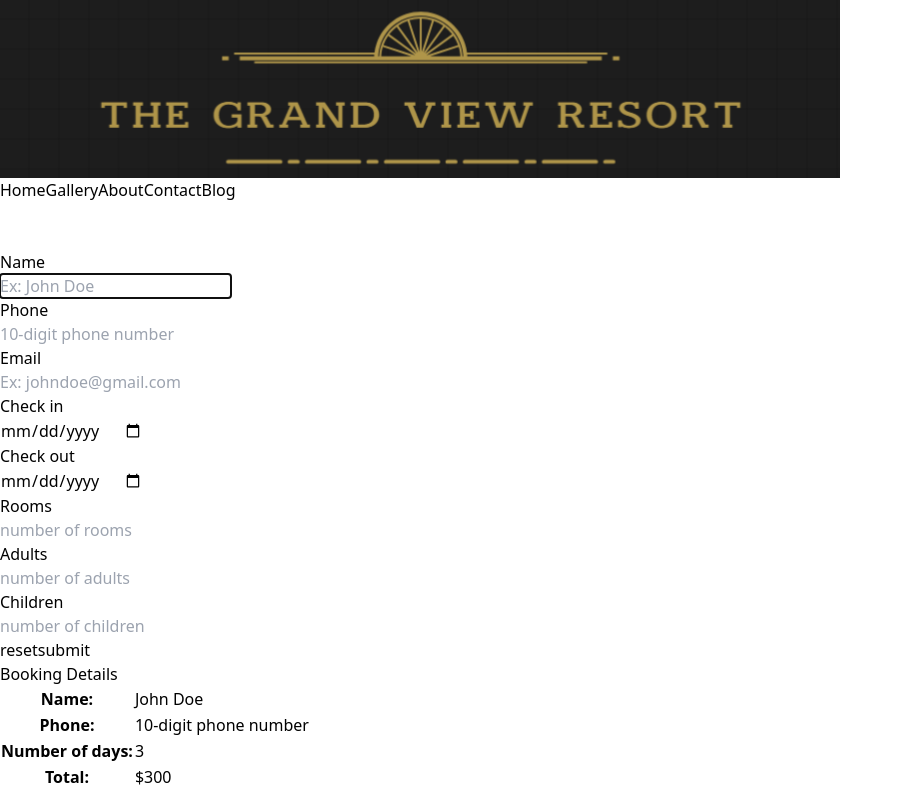
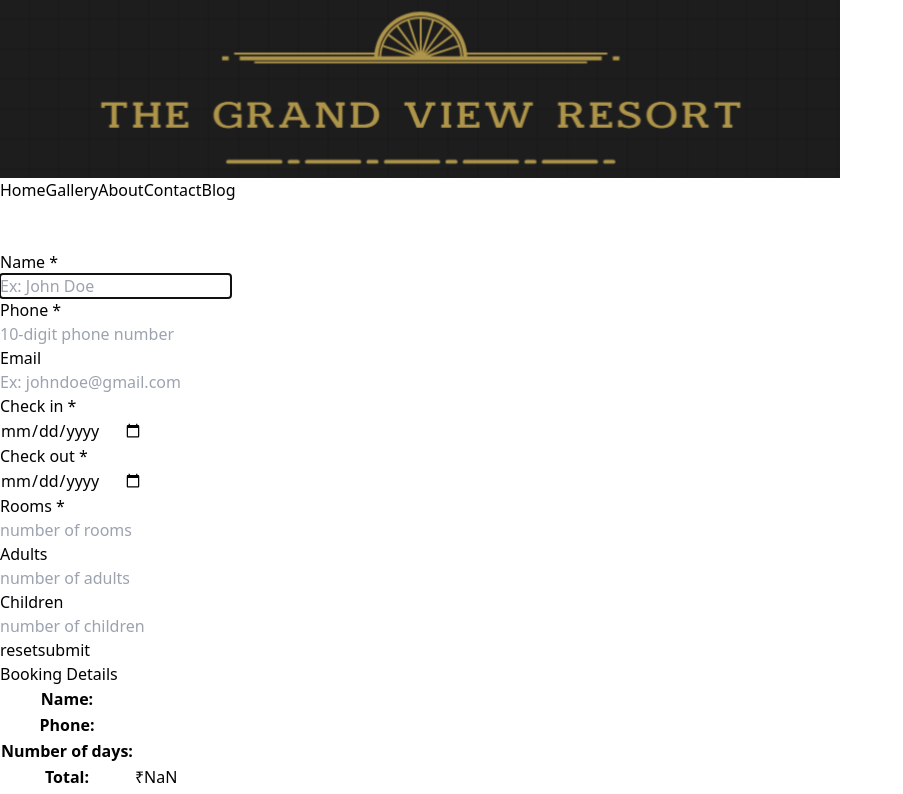
Before and after one commit to priyanshutariyal02/aaa-bbb-ccc-zzz, a React (Vite) app: page /booking in a window 1280 px wide. Shown: the top 794 px of the page, without its empty margins (0-903 px from the left). Built offline with nearby package versions, Linux system fonts and the light colour scheme.

Commit message:
add booking logic

```diff
--- a/src/pages/Booking.jsx
+++ b/src/pages/Booking.jsx
@@ -1,30 +1,81 @@
-import React from 'react';
-import { useLocation } from "react-router-dom";
+import React, { useState } from 'react';
+
+
 const Booking = () => {
-    let location = useLocation();
-    let room = location.state;
+
+    const [enteredValues, setEnteredValues] = useState({
+        name: '',
+        phone: '',
+        email: '',
+        checkin: '',
+        checkout: '',
+        rooms: '',
+        adults: '',
+        children: ''
+    });
+
+    function handleSubmit(e) {
+        e.preventDefault();
+        const fd = new FormData(e.target);
+        setEnteredValues({
+            name: fd.get('name'),
+            phone: fd.get('phone'),
+            email: fd.get('email'),
+            checkin: fd.get('checkin'),
+            checkout: fd.get('checkout'),
+            rooms: fd.get('rooms'),
+            adults: fd.get('adults'),
+            children: fd.get('children')
+        });
+        const data = Object.fromEntries(fd.entries());
+        console.log(data);
+        console.log(enteredValues);
+        // e.target.reset();
+    }
+
+
+    function calculateNumberOfDays(checkin, checkout) {
+        // Parse the check-in and check-out dates
+        const checkinDate = new Date(checkin);
+        const checkoutDate = new Date(checkout);
+
+        // Calculate the difference in milliseconds
+        const differenceInMs = checkoutDate - checkinDate;
+
+        // Convert milliseconds to days
+        const daysDifference = Math.ceil(differenceInMs / (1000 * 60 * 60 * 24));
+
+        return daysDifference;
+    }
+
+    const days = calculateNumberOfDays(enteredValues.checkin, enteredValues.checkout);
 
     return (
         <div className='w-full min-h-[100vh] pt-[10rem] '>
             <div className='w-full h-screen flex booking-page'>
                 {/* Form  */}
-                <form className='w-[60%] h-[70vh]'>
+                <form onSubmit={handleSubmit} className='w-[60%] h-[70vh]'>
                     <div className='w-full h-full shadow-xl flex flex-col gap-10 justify-center items-center bg-white booking-container'>
                         <div className='grid grid-cols-2 gap-8 justify-center book-inp'>
                             <div>
-                                <p className='text-black p-2 font-bold'>Name</p>
+                                <p className='text-black p-2 font-bold'>Name <span className='text-red-500'>*</span></p>
                                 <input
                                     type="text"
                                     name="name"
                                     id="name"
+                                    // value={enteredValues.name}
+                                    // onChange={(e) => handleInputChange('name', e.target.value)}
+
                                     placeholder='Ex: John Doe' className='border border-black w-[20rem] h-[3rem] px-3 outline-none rounded-lg' required autoFocus />
                             </div>
                             <div>
-                                <p className='text-black p-2 font-bold'>Phone</p>
+                                <p className='text-black p-2 font-bold'>Phone <span className='text-red-500'>*</span></p>
                                 <input
                                     type="number"
                                     name="phone"
                                     id="phone"
+                                    // value={enteredValues.phone}
+                                    // onChange={(e) => handleInputChange('phone', e.target.value)}
                                     placeholder='10-digit phone number' className='border border-black w-[20rem] h-[3rem] px-3 outline-none rounded-lg' />
                             </div>
                         </div>
@@ -36,32 +87,40 @@ const Booking = () => {
                                     type="email"
                                     name="email"
                                     id="email"
+                                    // value={enteredValues.email}
+                                    // onChange={(e) => handleInputChange('email', e.target.value)}
                                     placeholder='Ex: johndoe@gmail.com' className='border border-black w-[20rem] h-[3rem] px-3 outline-none rounded-lg' />
                             </div>
                             <div>
-                                <p className='text-black p-2 font-bold'>Check in</p>
+                                <p className='text-black p-2 font-bold'>Check in <span className='text-red-500'>*</span></p>
                                 <input
                                     type="date"
                                     name="checkin"
+                                    // value={enteredValues.checkin}
+                                    // onChange={(e) => handleInputChange('checkin', e.target.value)}
                                     id="checkin" className='border border-black w-[20rem] h-[3rem] px-3 outline-none rounded-lg' />
                             </div>
                         </div>
 
                         <div className='grid grid-cols-2 gap-8 justify-center book-inp'>
                             <div>
-                                <p className='text-black p-2 font-bold'>Check out</p>
+                                <p className='text-black p-2 font-bold'>Check out <span className='text-red-500'>*</span></p>
                                 <input
                                     type="date"
                                     name="checkout"
+                                    // value={enteredValues.checkout}
+                                    // onChange={(e) => handleInputChange('checkout', e.target.value)}
                                     id="checkout" className='border border-black w-[20rem] h-[3rem] px-3 outline-none rounded-lg' />
                             </div>
                             <div>
-                                <p className='text-black p-2 font-bold'>Rooms</p>
+                                <p className='text-black p-2 font-bold'>Rooms <span className='text-red-500'>*</span></p>
                                 <input
+                                    name="rooms"
                                     type="number"
-                                    name="rooms"
                                     id="rooms"
-                                    value={room}
+                                    // value={enteredValues.rooms}
+                                    // onChange={(e) => handleInputChange('rooms', e.target.value)}
+
                                     placeholder='number of rooms' className='border border-black w-[20rem] h-[3rem] px-3 outline-none rounded-lg' />
                             </div>
                         </div>
@@ -70,26 +129,30 @@ const Booking = () => {
                             <div>
                                 <p className='text-black p-2 font-bold'>Adults</p>
                                 <input
-                                    type="number
-                                " name="adults"
+                                    type="number"
+                                    name="adults"
                                     id="adults"
+                                    // value={enteredValues.adults}
+                                    // onChange={(e) => handleInputChange('adults', e.target.value)}
                                     placeholder='number of adults' className='border border-black w-[20rem] h-[3rem] px-3 outline-none rounded-lg' />
                             </div>
                             <div>
                                 <p className='text-black p-2 font-bold'>Children</p>
                                 <input
-                                    type="number
-                                " name="children"
+                                    type="number"
+                                    name="children"
                                     id="children"
+                                    // value={enteredValues.children}
+                                    // onChange={(e) => handleInputChange('children', e.target.value)}
                                     placeholder='number of children' className='border border-black w-[20rem] h-[3rem] px-3 outline-none rounded-lg' />
                             </div>
                         </div>
                         <div className='flex justify-center gap-10'>
                             <button
-                                type="submit
-                            " className='bg-red-500 text-white py-2 px-6 rounded-lg hover:bg-red-400 transition duration-200'>reset</button>
+                                type="reset"
+                                className='bg-red-500 text-white py-2 px-6 rounded-lg hover:bg-red-400 transition duration-200'>reset</button>
                             <button
-                                type="reset"
+                                type="submit"
                                 className='bg-blue-500 text-white py-2 px-6 rounded-lg hover:bg-blue-400 transition duration-200'>submit</button>
                         </div>
 
@@ -105,19 +168,19 @@ const Booking = () => {
                             <tbody>
                                 <tr className='border-b border-black px-5'>
                                     <th className='p-2 text-left'>Name:</th>
-                                    <td className='p-2'>John Doe</td>
+                                    <td className='p-2'>{enteredValues.name ? enteredValues.name : undefined}</td>
                                 </tr>
                                 <tr className='border-b border-black'>
                                     <th className='p-2 text-left'>Phone:</th>
-                                    <td className='p-2'>10-digit phone number</td>
+                                    <td className='p-2'>{enteredValues.phone ? enteredValues.phone : undefined}</td>
                                 </tr>
                                 <tr className='border-b border-black'>
                                     <th className='p-2 text-left'>Number of days:</th>
-                                    <td className='p-2'>3</td>
+                                    <td className='p-2'>{days ? days : undefined}</td>
                                 </tr>
                                 <tr className='text-4xl'>
                                     <th className='p-2 text-left'>Total:</th>
-                                    <td className='p-2 font-bold'>${100 * 3}</td>
+                                    <td className='p-2 font-bold'>₹{100 * days}</td>
                                 </tr>
                             </tbody>
                         </table>
```
